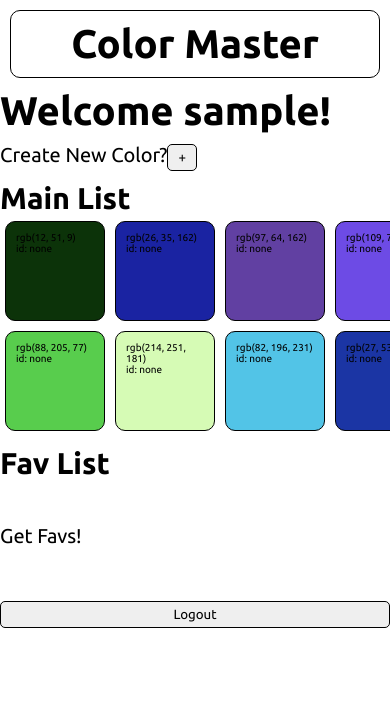
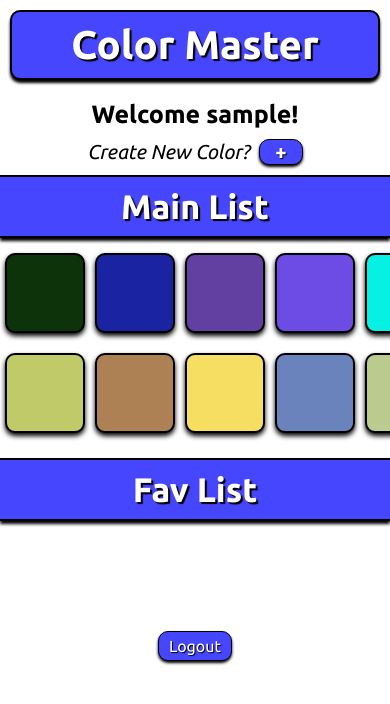
Before and after one commit to theGreatKyle1994/color-master, a React (Vite) app in the folder client/: page /home in a window 390 px wide. Shown: the top 704 px of the page. Built offline with nearby package versions, Linux system fonts and the light colour scheme; sample sign-in values are in the browser's storage.

Commit message:
add styles for mobile and desktop

```diff
--- a/client/src/components/Color.jsx
+++ b/client/src/components/Color.jsx
@@ -1,5 +1,5 @@
 import { useState, useContext, useEffect } from "react";
-import { useNavigate, useLocation } from "react-router-dom";
+import { useNavigate, useLocation, Link } from "react-router-dom";
 import { globalContext } from "../App";
 import logout from "../utils/logout";
 import { getHexValue, getRGBValue } from "../utils/colorEngine";
@@ -10,7 +10,8 @@ const Color = () => {
   const navigate = useNavigate();
   const path = useLocation().pathname;
   const editID = path.split("/")[3];
-  const { setUserData, setIsAuthenticated } = useContext(globalContext);
+  const { setUserData, setIsAuthenticated, isAuthenticated } =
+    useContext(globalContext);
   const [color, setColor] = useState({
     r: "0",
     g: "0",
@@ -107,15 +108,17 @@ const Color = () => {
   }, []);
 
   return (
-    <>
+    <section id="color-container">
       <div
         id="color"
         style={{ backgroundColor: `rgb(${color.r}, ${color.g}, ${color.b}` }}
       ></div>
       <form onSubmit={submitHandler}>
-        <div>
-          <label htmlFor="form-color-r">Red:</label>
+        <div className="color-input-container">
+          <label>Red</label>
           <input
+            className="color-input"
+            style={{ accentColor: "red" }}
             onChange={formSingleSliderColorHandler}
             type="range"
             name="r"
@@ -125,9 +128,11 @@ const Color = () => {
           />
           <span>{color.r}</span>
         </div>
-        <div>
-          <label htmlFor="form-color-g">Green:</label>
+        <div className="color-input-container">
+          <label>Green</label>
           <input
+            className="color-input"
+            style={{ accentColor: "green" }}
             onChange={formSingleSliderColorHandler}
             type="range"
             name="g"
@@ -137,9 +142,11 @@ const Color = () => {
           />
           <span>{color.g}</span>
         </div>
-        <div>
-          <label htmlFor="form-color-b">Blue:</label>
+        <div className="color-input-container">
+          <label>Blue</label>
           <input
+            className="color-input"
+            style={{ accentColor: "blue" }}
             onChange={formSingleSliderColorHandler}
             type="range"
             name="b"
@@ -150,14 +157,19 @@ const Color = () => {
           <span>{color.b}</span>
         </div>
         <input
+          id="color-input-graph"
           onChange={formColorHandler}
           name="color"
           type="color"
           value={getHexValue(color)}
         />
-        <button type="submit">{editID ? "Edit " : "Add "}Color</button>
+        {isAuthenticated ? (
+          <button type="submit">{editID ? "Edit " : "Add "}Color</button>
+        ) : (
+          <Link to={"/login"}>Login to add/edit a color</Link>
+        )}
       </form>
-    </>
+    </section>
   );
 };
 
--- a/client/src/components/ColorList.jsx
+++ b/client/src/components/ColorList.jsx
@@ -12,8 +12,8 @@ const ColorList = () => {
   const { userData, setUserData, isAuthenticated, setIsAuthenticated } =
     useContext(globalContext);
   const [colorLists, setColorLists] = useState({
-    mainList: [...generateSingleColors(5)],
-    mainList2: [...generateSingleColors(5)],
+    mainList: [...generateSingleColors(20)],
+    mainList2: [...generateSingleColors(20)],
     favList: [],
     newColor: "",
     delColor: "",
@@ -128,7 +128,7 @@ const ColorList = () => {
       <Droppable droppableId="main-list" direction="horizontal">
         {(provided) => (
           <>
-            <h2>Main List</h2>
+            <h2 className="list-header">Main List</h2>
             <ul ref={provided.innerRef} className="drop-container">
               {colorLists.mainList &&
                 colorLists.mainList.map((color, index) => (
@@ -164,9 +164,9 @@ const ColorList = () => {
         <Droppable droppableId="fav-list" direction="horizontal">
           {(provided) => (
             <>
-              <h2>Fav List</h2>
+              <h2 className="list-header">Fav List</h2>
               <ul ref={provided.innerRef} className="drop-container">
-                {colorLists.favList && colorLists.favList.length !== 0 ? (
+                {colorLists.favList && (
                   <>
                     {colorLists.favList.map((color, index) => (
                       <SingleColor
@@ -177,8 +177,6 @@ const ColorList = () => {
                       />
                     ))}
                   </>
-                ) : (
-                  <p id="fav-placeholder">Get Favs!</p>
                 )}
                 {provided.placeholder}
               </ul>
--- a/client/src/components/Form.jsx
+++ b/client/src/components/Form.jsx
@@ -61,7 +61,7 @@ const Form = ({ onSubmitHandler, formErrors }) => {
       <button>{isLogin() ? "Login" : "Register"}</button>
       <p>
         {isLogin() ? "Don't" : "Already"} have an account?{" "}
-        <Link to={isLogin() ? "/register" : "/login"}>
+        <Link id="signup-link" to={isLogin() ? "/register" : "/login"}>
           {isLogin() ? "Sign Up" : "Sign In"}
         </Link>
       </p>
--- a/client/src/components/Home.jsx
+++ b/client/src/components/Home.jsx
@@ -1,9 +1,9 @@
-import axios from "axios";
 import { Link, useNavigate } from "react-router-dom";
 import { useContext } from "react";
 import { globalContext } from "../App";
 import ColorList from "./ColorList";
 import logout from "../utils/logout";
+import "../css/Home.css";
 
 const Home = () => {
   // Grabbing global context values
@@ -13,18 +13,32 @@ const Home = () => {
 
   return (
     <>
-      <h1>Welcome {isAuthenticated ? userData.username : "Guest"}!</h1>
-      <div>
-        <span>Create New Color?</span>
-        <button onClick={() => navigate("/color/create")}>+</button>
-      </div>
+      <h2 id="welcome-header">
+        Welcome {isAuthenticated ? userData.username : "Guest"}!
+      </h2>
+      {isAuthenticated && (
+        <div id="create-color-container">
+          <span>Create New Color?</span>
+          <button onClick={() => navigate("/color/create")}>+</button>
+        </div>
+      )}
       <ColorList />
       {isAuthenticated && (
-        <button onClick={() => logout(setIsAuthenticated, setUserData)}>
+        <button
+          id="logout-btn"
+          onClick={() => logout(setIsAuthenticated, setUserData)}
+        >
           Logout
         </button>
       )}
-      {!isAuthenticated && <Link to={"/login"}>Login</Link>}
+      {!isAuthenticated && (
+        <>
+          <p id="login-msg">Want to make a list?</p>
+          <Link style={{ alignSelf: "center" }} to={"/login"}>
+            Login
+          </Link>
+        </>
+      )}
     </>
   );
 };
--- a/client/src/components/SingleColor.jsx
+++ b/client/src/components/SingleColor.jsx
@@ -34,18 +34,10 @@ const SingleColor = ({ index, color, isFav }) => {
             onMouseOut={() => {
               if (isFav) setIsHovered(false);
             }}
-          >
-            <button
-              onClick={() => navigate(`/color/edit/${_id}`)}
-              style={{ display: isHovered ? "inline" : "none" }}
-            >
-              Edit
-            </button>
-            <div>
-              rgb({color.r}, {color.g}, {color.b})
-            </div>
-            <div>id: {_id}</div>
-          </li>
+            onClick={() => {
+              if (isFav) navigate(`/color/edit/${_id}`);
+            }}
+          ></li>
         );
       }}
     </Draggable>
--- a/client/src/css/Color.css
+++ b/client/src/css/Color.css
@@ -1,4 +1,71 @@
+#color-container {
+  display: flex;
+  flex-direction: column;
+  justify-content: center;
+  align-items: center;
+  width: 100%;
+}
+
+#color-container form {
+  display: flex;
+  flex-direction: column;
+  justify-content: center;
+  align-items: center;
+  width: 100%;
+}
+
 #color {
-    width: 300px;
-    height: 300px;
+  width: 50%;
+  height: calc(50vw);
+  border: 2px solid black;
+  border-radius: 20px;
+  box-shadow: 0px 3px 3px black;
+  margin: 15px 0;
 }
+
+.color-input-container {
+  display: flex;
+  flex-direction: column;
+  align-items: center;
+  margin-bottom: 10px;
+}
+
+.color-input-container label {
+  font-weight: 800;
+  margin-bottom: 5px;
+}
+
+.color-input {
+  width: 50vw;
+  transform: scale(1.5);
+}
+
+.color-input-container span {
+  margin-top: 5px;
+}
+
+#color-input-graph {
+  width: 50%;
+  height: 50px;
+  border-radius: 10px;
+  padding: 3px;
+  border: 2px solid black;
+  box-shadow: 0px 3px 2px black;
+  margin-bottom: 15px;
+}
+
+@media (min-width: 1000px) {
+  #color {
+    width: 20%;
+    height: calc(20vw);
+  }
+  .color-input-container {
+    margin-bottom: 5px;
+  }
+  .color-input {
+    width: 25vw;
+  }
+  #color-input-graph {
+    width: 25vw;
+  }
+}
--- a/client/src/css/ColorList.css
+++ b/client/src/css/ColorList.css
@@ -6,13 +6,33 @@
   min-height: 110px;
 }
 
-.drop-container::-webkit-scrollbar {
+.drop-container::-webkit-scrollbar-thumb {
   display: none;
 }
 
-#fav-placeholder {
-  display: flex;
-  justify-content: center;
-  align-items: center;
-  height: 100%;
+.drop-container:nth-of-type(1) {
+  padding-top: 10px;
 }
+
+.drop-container:nth-of-type(2) {
+  padding-bottom: 10px;
+}
+
+.drop-container:nth-of-type(3) {
+  padding: 10px 0;
+}
+
+.list-header {
+  text-align: center;
+  color: white;
+  padding: 10px 0;
+  font-size: 1.7rem;
+  background-color: var(--secondaryColor);
+  text-shadow: 2px 2px 1px black;
+  border-top: 2px solid black;
+  border-bottom: 2px solid black;
+  box-shadow: 0px 3px 3px black;
+}
+
+@media (max-width: 1299px) {
+}
--- a/client/src/css/Header.css
+++ b/client/src/css/Header.css
@@ -1,9 +1,13 @@
 header {
   display: flex;
   justify-content: center;
+  background-color: var(--secondaryColor);
+  color: white;
+  text-shadow: 2px 2px 1px black;
   align-items: center;
   padding: 10px 0;
   margin: 10px;
-  border: 1px solid black;
+  border: 2px solid black;
+  box-shadow: 0px 3px 3px black;
   border-radius: 10px;
 }
--- /dev/null
+++ b/client/src/css/Home.css
@@ -0,0 +1,33 @@
+#welcome-header {
+  text-align: center;
+  font-size: 1.25rem;
+  margin: 10px 0;
+}
+
+#create-color-container {
+  display: flex;
+  justify-content: center;
+  align-items: center;
+  align-self: center;
+  margin-bottom: 10px;
+}
+
+#create-color-container span {
+  margin-right: 10px;
+  font-style: italic;
+}
+
+#create-color-container button {
+  border: 1px solid black;
+  padding: 0 15px;
+  background-color: var(--secondaryColor);
+  color: white;
+  text-shadow: 1px 1px 1px black;
+  user-select: none;
+  font-size: 1rem;
+  font-weight: 800;
+}
+
+#login-msg {
+  align-self: center;
+}
--- a/client/src/css/SingleColor.css
+++ b/client/src/css/SingleColor.css
@@ -5,22 +5,39 @@
   word-wrap: break-word;
   list-style: none;
   user-select: none;
-  padding: 10px;
   margin: 5px;
-  border: 1px solid black;
+  border: 2px solid black;
   border-radius: 10px;
   height: 75px;
   display: inline;
-  min-width: 100px;
-  max-width: 100px;
-  min-height: 100px;
-  max-height: 100px;
+  min-width: 4rem;
+  min-height: 4rem;
+  box-shadow: 0px 3px 5px black;
 }
 
-h2 {
-  margin-top: 10px;
+.draggable:hover {
+  animation-name: hoverColor;
+  animation-duration: 250ms;
+  animation-fill-mode: forwards;
 }
 
-button {
-  margin-top: 10px;
+@media (min-width: 1300px) {
+  .draggable {
+    min-width: 7rem;
+    min-height: 7rem;
+  }
+  .draggable:hover {
+    animation-name: hoverColor;
+    animation-duration: 250ms;
+    animation-fill-mode: forwards;
+  }
 }
+
+@keyframes hoverColor {
+  from {
+    border: 2px solid black;
+  }
+  to {
+    border: 4px dashed white;
+  }
+}
--- a/client/src/index.css
+++ b/client/src/index.css
@@ -5,6 +5,8 @@
   padding: 0;
   box-sizing: border-box;
   font-family: "Ubuntu", sans-serif;
+  --primaryColor: #dde7c7;
+  --secondaryColor: #4646ff;
 }
 
 :root {
@@ -18,7 +20,23 @@
 }
 
 button {
+  background-color: var(--secondaryColor);
+  color: white;
+  text-shadow: 1px 1px 1px black;
+  align-self: center;
+  box-shadow: 0px 2px 3px black;
+  font-size: 0.8rem;
   padding: 5px 10px;
-  border-radius: 5px;
+  border-radius: 10px;
   border: 1px solid black;
 }
+
+button:active {
+  transform: scale(0.95);
+}
+
+@media (min-width: 1280px) {
+  :root {
+    font-size: 1.5rem;
+  }
+}
```
Also changed, not shown: client/src/css/Form.css (+32 -2 lines).
